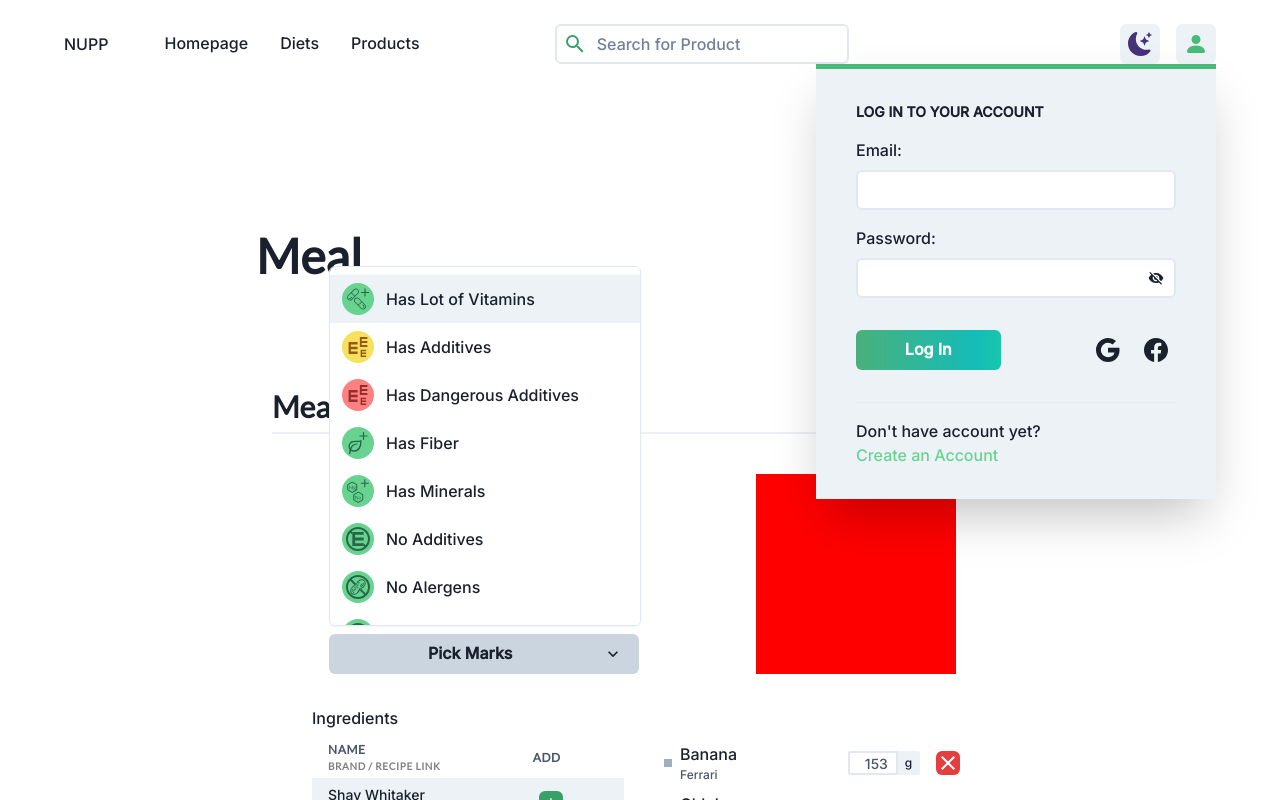
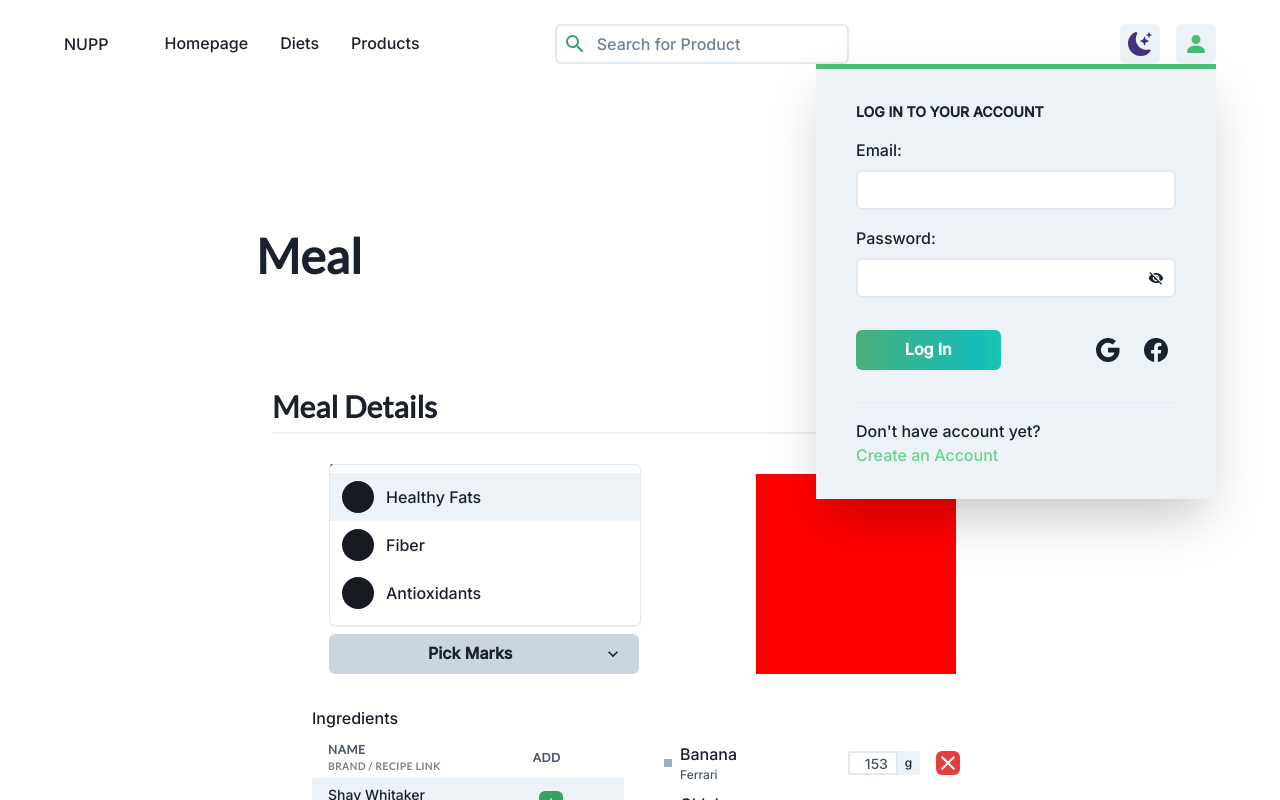
Before and after one commit to Makakusnik/Nupp, a Next.js app: page /products/add/meal in a window 1280 px wide. Both pictures are taken after a click on the button "Pick Marks". Shown: the top 800 px of the page. Built offline with nearby package versions, Linux system fonts and the light colour scheme.

Commit message:
Reworked select components

```diff
--- a/components/Content/Pages/products/add/product/ProductFields.tsx
+++ b/components/Content/Pages/products/add/product/ProductFields.tsx
@@ -10,12 +10,9 @@ import {
   Button,
   MenuButton,
   MenuList,
-  Icon,
   Flex,
   IconButton,
   VisuallyHidden,
-  Container,
-  useColorModeValue,
 } from "@chakra-ui/react";
 import { useState, useRef, SyntheticEvent, useEffect } from "react";
 import { MdClose, MdExpandMore } from "react-icons/md";
@@ -26,6 +23,7 @@ import {
   Alergens as alergens,
   VendorData,
   MarkType,
+  MarkData,
 } from "../../../../../../testdata/data";
 import { Select } from "../../../../../Input";
 import { CustomTooltip, IconTooltip } from "../../../../../Misc/Tooltip";
@@ -34,7 +32,8 @@ import { AddButton, RemoveButton } from "../../../../../Input/Buttons/ActionButt
 import { ListItemProps } from "../../../../../../types/Types";
 import { CustomIcon, getIcon } from "../../../../../Custom Icons/Icons";
 import { MarkMenuItem } from "../../../../../Input/Form/MenuItem";
-import { handleRemoveFactoryFunction } from "../../../..";
+import { handleRemoveFactoryFunction, handleSelectFactoryFunction } from "../../../..";
+import { icons } from "react-icons";
 
 export type VendorPricePairType = {
   id: string;
@@ -73,15 +72,13 @@ export const VendorAndPriceComponent = ({ setter, values }: VendorPriceFieldProp
     return true;
   };
 
-  const handleAdd = (e: SyntheticEvent) => {
+  const handleAdd = () => {
     if (!isValid()) {
       setButtonDisabled(true);
       return;
     }
-    if (inputRef.current) inputRef.current.value = Number(inputRef.current?.value).toFixed(2);
-    setter &&
-      values &&
-      setter([
+    inputRef.current!.value = Number(inputRef.current!.value).toFixed(2);
+    setter!([
       {
         name: selectRef.current?.value || "",
         price: Number(inputRef.current?.value) || 0,
@@ -89,19 +86,12 @@ export const VendorAndPriceComponent = ({ setter, values }: VendorPriceFieldProp
       },
       ...values,
     ]);
-    if (selectRef.current) {
-      selectRef.current.selectedIndex = 0;
-    }
-    if (inputRef.current) {
-      inputRef.current.value = "0.00";
-    }
+    selectRef.current!.selectedIndex = 0;
+    inputRef.current!.value = "0.00";
     setButtonDisabled(true);
   };
 
-  const handleRemove = (id: string) => {
-    console.log(values.filter((item) => item.id === id)[0]);
-    //if (false) setter && values && setter([values.filter((item) => item.id === id)[0], ...values]);
-  };
+  const handleRemove = handleRemoveFactoryFunction(values, setter!);
 
   return (
     <FormElements.Wrapper isRequired={false}>
@@ -133,7 +123,7 @@ export const VendorAndPriceComponent = ({ setter, values }: VendorPriceFieldProp
             />
             <InputRightAddon>$</InputRightAddon>
           </InputGroup>
-          <AddButton onClick={handleAdd} isDisabled={isButtonDisabled} ariaLabel="Add Vendor & Price Pair" />
+          <AddButton onClick={() => handleAdd()} isDisabled={isButtonDisabled} ariaLabel="Add Vendor & Price Pair" />
         </FormElements.InputSection>
         <FormElements.ContainerSection>
           {values &&
@@ -143,8 +133,7 @@ export const VendorAndPriceComponent = ({ setter, values }: VendorPriceFieldProp
                 <FormElements.SelectedItem key={index}>
                   <VendorPriceItem
                     name={item.name}
-                    id={item.id}
-                    onClick={handleRemove}
+                    onClick={() => handleRemove(item.id)}
                     price={item.price}
                   ></VendorPriceItem>
                 </FormElements.SelectedItem>
@@ -161,7 +150,7 @@ type VendorPricePairProps = {
   price: number;
 } & ListItemProps;
 
-const VendorPriceItem = ({ name, price, id, onClick }: VendorPricePairProps) => {
+const VendorPriceItem = ({ name, price, onClick }: VendorPricePairProps) => {
   return (
     <>
       <Box minW="8px" minH="8px" bg={"gray.300"} />
@@ -171,7 +160,7 @@ const VendorPriceItem = ({ name, price, id, onClick }: VendorPricePairProps) =>
       <Text textAlign="end" minW="6ch" maxW="6ch" noOfLines={1}>
         {price + " "} $
       </Text>
-      <RemoveButton ariaLabel="Remove Vendor & Price pair" onClick={() => onClick(id)} />
+      <RemoveButton ariaLabel="Remove Vendor & Price pair" onClick={onClick} />
     </>
   );
 };
@@ -187,23 +176,9 @@ export const FoodAdditivesComponent = ({ values, setter }: FoodAdditivesComponen
     IF - object isn't already there
     IF - Selected index is not equal to 0
   */
-  const handleSelect = (e: SyntheticEvent<HTMLSelectElement>) => {
-    e.preventDefault();
-    const value = e.currentTarget.value;
+  const handleSelect = handleSelectFactoryFunction(foodAdditives, values, setter!);
 
-    if (e.currentTarget.selectedIndex === 0 || (values && values.some((item) => item.name === value))) {
-      e.currentTarget.selectedIndex = 0;
-      return;
-    }
-    e.currentTarget.selectedIndex = 0;
-
-    setter && values && setter([foodAdditives.filter((item) => item.name === value)[0], ...values]);
-  };
-
-  const handleRemove = (id: string) => {
-    console.log(values.filter((item) => item.id === id)[0]);
-    //if (false) setter && values && setter([values.filter((item) => item.id === id)[0], ...values]);
-  };
+  const handleRemove = handleRemoveFactoryFunction(values, setter!);
   return (
     <FormElements.Wrapper isRequired={false}>
       <FormElements.LabelSection>
@@ -214,16 +189,14 @@ export const FoodAdditivesComponent = ({ values, setter }: FoodAdditivesComponen
       <FormElements.MainSection>
         <Select id={"foodAdditives"} placeholder={"Pick an Additive"} data={foodAdditives} onChange={handleSelect} />
         <FormElements.ContainerSection>
-          {values &&
-            values.map((item) => {
+          {values!.map((item) => {
             return (
               <FormElements.SelectedItem key={item.id}>
                 <FoodAdditiveItem
                   code={item.code}
                   name={item.name}
                   type={item.type}
-                    onClick={handleRemove}
-                    id={item.id}
+                  onClick={() => handleRemove(item.id)}
                 />
               </FormElements.SelectedItem>
             );
@@ -239,7 +212,7 @@ type FoodAdditiveItemProps = {
   code: string;
 } & ListItemProps;
 
-const FoodAdditiveItem = ({ type, code, name, onClick, id }: FoodAdditiveItemProps) => {
+const FoodAdditiveItem = ({ type, code, name, onClick }: FoodAdditiveItemProps) => {
   const [color, setColor] = useState("gray.900");
   useEffect(() => {
     switch (type) {
@@ -262,7 +235,7 @@ const FoodAdditiveItem = ({ type, code, name, onClick, id }: FoodAdditiveItemPro
       <Text minW="18ch" maxW="18ch" noOfLines={1}>
         {name}
       </Text>
-      <RemoveButton ariaLabel="Remove Food Additive" onClick={() => onClick(id)} />
+      <RemoveButton ariaLabel="Remove Food Additive" onClick={onClick} />
     </>
   );
 };
@@ -273,28 +246,8 @@ type AlergensComponentProps = {
 };
 
 export const AlergensComponent = ({ values, setter }: AlergensComponentProps) => {
-  /*
-    Adds whole Alergen object to values
-    IF - object isn't already there
-    &&
-    IF - Selected index is not equal to 0
-  */
-  const handleSelect = (e: SyntheticEvent<HTMLSelectElement>) => {
-    e.preventDefault();
-    const value = e.currentTarget.value;
-
-    if (e.currentTarget.selectedIndex === 0 || (values && values.some((item) => item.name === value))) {
-      e.currentTarget.selectedIndex = 0;
-      return;
-    }
-    e.currentTarget.selectedIndex = 0;
-
-    setter && values && setter([alergens.filter((item) => item.name === value)[0], ...values]);
-  };
-
-  const handleRemove = (id: string) => {
-    console.log(values.filter((item) => item.id === id)[0]);
-  };
+  const handleSelect = handleSelectFactoryFunction(alergens, values, setter!);
+  const handleRemove = handleRemoveFactoryFunction(values, setter!);
   return (
     <FormElements.Wrapper isRequired={false}>
       <FormElements.LabelSection>
@@ -306,10 +259,10 @@ export const AlergensComponent = ({ values, setter }: AlergensComponentProps) =>
         <Select id={"alergens"} placeholder={"Pick an Alergen"} data={alergens} onChange={handleSelect} />
         <FormElements.ContainerSection>
           {values &&
-            values.map((item) => {
+            values!.map((item) => {
               return (
                 <FormElements.SelectedItem key={item.id}>
-                  <AlergenItem name={item.name} id={item.id} onClick={handleRemove}></AlergenItem>
+                  <AlergenItem name={item.name} onClick={() => handleRemove(item.id)} />
                 </FormElements.SelectedItem>
               );
             })}
@@ -319,7 +272,7 @@ export const AlergensComponent = ({ values, setter }: AlergensComponentProps) =>
   );
 };
 
-export const AlergenItem = ({ name, onClick, id }: ListItemProps) => {
+export const AlergenItem = ({ name, onClick }: ListItemProps) => {
   return (
     <>
       <Box w="8px" h="8px" bg={"red.500"} />
@@ -327,7 +280,7 @@ export const AlergenItem = ({ name, onClick, id }: ListItemProps) => {
         {name}
       </Text>
       <Spacer />
-      <RemoveButton ariaLabel={"Remove Alergen"} onClick={() => onClick(id)} />
+      <RemoveButton ariaLabel={"Remove Alergen"} onClick={onClick} />
     </>
   );
 };
@@ -338,20 +291,8 @@ type MarkComponentProps = {
 };
 
 export const MarksComponent = ({ values, setter }: MarkComponentProps) => {
-  const handleSelect = (
-    e: SyntheticEvent<HTMLButtonElement>,
-    id: string,
-    name: string,
-    iconName: CustomIcon,
-    type: "healthy" | "warning" | "dangerous"
-  ) => {
-    if (values.some((item) => item.id === id)) {
-      return;
-    }
-    setter!([{ name: name, id: id, iconName: iconName, type: type }, ...values]);
-  };
-
-  const handleRemove = handleRemoveFactoryFunction<MarkType>(values, setter!);
+  const handleSelect = handleSelectFactoryFunction(MarkData, values, setter!);
+  const handleRemove = handleRemoveFactoryFunction(values, setter!);
 
   return (
     <Menu>
@@ -359,106 +300,29 @@ export const MarksComponent = ({ values, setter }: MarkComponentProps) => {
         Pick Marks
       </MenuButton>
       <MenuList minW="100%" maxH="360px" overflowY="auto">
-        <MarkMenuItem onClick={handleSelect} iconType={"healthy"} iconName={"Vitamin"} name={"Vitamins"} id={"125673"}>
-          Has Lot of Vitamins
+        {MarkData.map((item) => {
+          return (
+            <MarkMenuItem
+              key={item.id}
+              onClick={handleSelect}
+              data-id={item.id}
+              iconName={item.iconName}
+              iconType={item.iconType}
+            >
+              {item.name}
             </MarkMenuItem>
-        <MarkMenuItem
-          onClick={handleSelect}
-          iconType={"warning"}
-          iconName={"Additives"}
-          name={"Additives"}
-          id={"12673"}
-        >
-          Has Additives
-        </MarkMenuItem>
-        <MarkMenuItem
-          onClick={handleSelect}
-          iconType={"dangerous"}
-          iconName={"Additives"}
-          name={"Dangerous Additives"}
-          id={"1723"}
-        >
-          Has Dangerous Additives
-        </MarkMenuItem>
-        <MarkMenuItem onClick={handleSelect} iconType={"healthy"} iconName={"Fiber"} name={"Fiber"} id={"1203"}>
-          Has Fiber
-        </MarkMenuItem>
-        <MarkMenuItem onClick={handleSelect} iconType={"healthy"} iconName={"Minerals"} name={"Minerals"} id={"1923"}>
-          Has Minerals
-        </MarkMenuItem>
-        <MarkMenuItem
-          onClick={handleSelect}
-          iconType={"healthy"}
-          iconName={"NoAdditives"}
-          name={"No Additives"}
-          id={"16723"}
-        >
-          No Additives
-        </MarkMenuItem>
-        <MarkMenuItem
-          onClick={handleSelect}
-          iconType={"healthy"}
-          iconName={"NoAlergens"}
-          name={"No Alergens"}
-          id={"114123"}
-        >
-          No Alergens
-        </MarkMenuItem>
-        <MarkMenuItem
-          onClick={handleSelect}
-          iconType={"healthy"}
-          iconName={"NoSugar"}
-          name={"No Sugar"}
-          id={"112312323"}
-        >
-          No Sugar
-        </MarkMenuItem>
-        <MarkMenuItem onClick={handleSelect} iconType={"healthy"} iconName={"Omega3"} name={"Omega 3"} id={"11823"}>
-          Has Healthy Fats: Omega 3
-        </MarkMenuItem>
-        <MarkMenuItem onClick={handleSelect} iconType={"healthy"} iconName={"Omega6"} name={"Omega 6"} id={"11723"}>
-          Has Healthy Fats: Omega 6
-        </MarkMenuItem>
-        <MarkMenuItem onClick={handleSelect} iconType={"healthy"} iconName={"Omega9"} name={"Omega 9"} id={"11623"}>
-          Has Healthy Fats: Omega 9
-        </MarkMenuItem>
-        <MarkMenuItem
-          onClick={handleSelect}
-          iconType={"healthy"}
-          iconName={"OmegaAll"}
-          name={"Healthy Fats"}
-          id={"11523"}
-        >
-          Has Healthy Fats
-        </MarkMenuItem>
-        <MarkMenuItem onClick={handleSelect} iconType={"warning"} iconName={"PalmOil"} name={"Palm Oil"} id={"1423"}>
-          Contains Palm Oil
-        </MarkMenuItem>
-        <MarkMenuItem onClick={handleSelect} iconType={"warning"} iconName={"Sugar"} name={"Sugar"} id={"13223"}>
-          Has lot of Sugar
-        </MarkMenuItem>
-        <MarkMenuItem
-          onClick={handleSelect}
-          iconType={"healthy"}
-          iconName={"Proteins"}
-          name={"High Protein Content"}
-          id={"1123"}
-        >
-          High Protein content
-        </MarkMenuItem>
-        <MarkMenuItem onClick={handleSelect} iconType={"healthy"} iconName={"Vitamin"} name={"Vitamin"} id={"1223"}>
-          Has Lot of Vitamins!
-        </MarkMenuItem>
+          );
+        })}
       </MenuList>
       <Flex flexWrap="wrap" maxW="30ch" rowGap="8px" w="100%">
         {values.map((item) => (
           <MarkItem
             name={item.name}
             iconName={item.iconName as CustomIcon}
-            type={item.type}
+            type={item.iconType}
             id={item.id}
             key={item.id}
-            onClick={handleRemove!}
+            onClick={() => handleRemove(item.id)}
           ></MarkItem>
         ))}
       </Flex>
@@ -510,7 +374,7 @@ const MarkItem = ({ type, name, iconName, id, onClick }: MarkItemProps) => {
       display="flex"
       justifyContent="center"
       alignItems="center"
-      onClick={() => onClick(id)}
+      onClick={() => onClick()}
       onMouseEnter={handleMouseEnter}
       onMouseLeave={handleMouseLeave}
       mr="12px"
```
Lines whose indentation alone changed are shown as unchanged.
